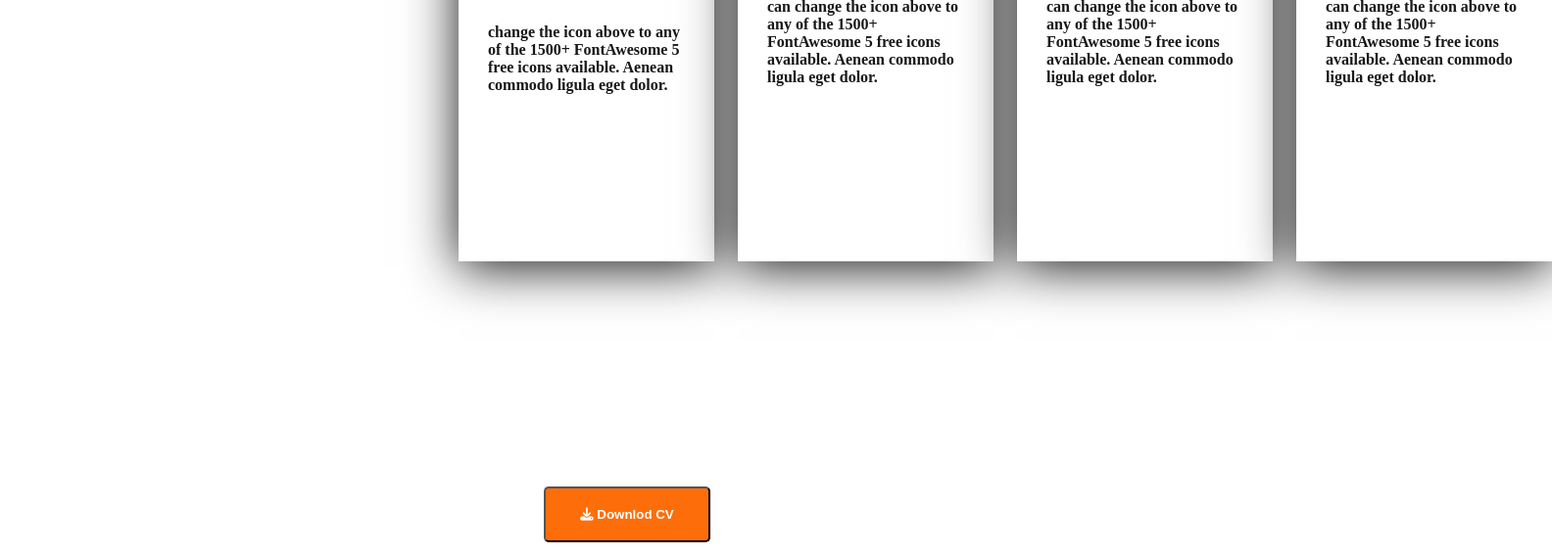
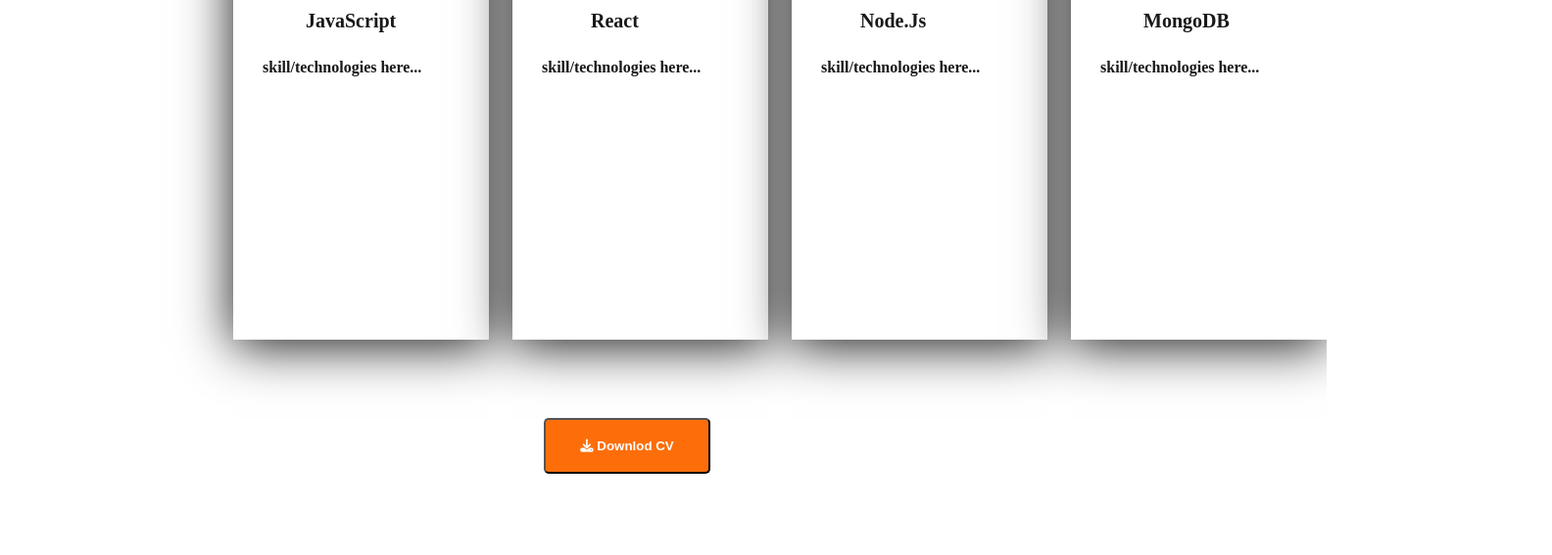
Before and after one commit to tamimzia7/Web_cproject, a plain HTML site: page index.html in a window 1280 px wide. Shown: the part 2072-2639 px from the top of the page at 98% size, 1584 px wide, since content can reach past the window. Drawn offline with Linux system fonts and the light colour scheme.

Commit message:
first commit

```diff
--- a/index.html
+++ b/index.html
@@ -79,34 +79,36 @@
                     quick overview of my main technical skill sets and technologies i use. Want to find out more about
                     my experience? Check out my online resume and project portfolio.
                 </p>
+                <br>
+                <br>
+                <br>
+                <br>
 
-                <div class="skill-con section-title text-al about s-c">
 
+               <div class="skill-con">
   <div class="skill">
     <img class="s-img" src="images/icons/js.png" alt="">
-                        <h4 class="skill-title">Vanilla JavaScript</h4>
-                        <p class="skill-dep">List skill/technologies here. You can change the icon above to any of the
-                            1500+ FontAwesome 5 free icons available. Aenean commodo ligula eget dolor.</p>
+    <h4 class="skill-title">JavaScript</h4>
+    <p class="skill-dep"> skill/technologies here...</p>
   </div>
   <div class="skill">
     <img class="s-img" src="images/icons/react.png" alt="">
     <h4 class="skill-title">React</h4>
-                        <p class="skill-dep">List skill/technologies here. You can change the icon above to any of the
-                            1500+ FontAwesome 5 free icons available. Aenean commodo ligula eget dolor.</p>
+    <p class="skill-dep"> skill/technologies here...</p>
   </div>
   <div class="skill">
     <img class="s-img" src="images/icons/nodejs.png" alt="">
     <h4 class="skill-title">Node.Js</h4>
-                        <p class="skill-dep">List skill/technologies here. You can change the icon above to any of the
-                            1500+ FontAwesome 5 free icons available. Aenean commodo ligula eget dolor.</p>
+    <p class="skill-dep"> skill/technologies here...</p>
   </div>
   <div class="skill">
     <img class="s-img" src="images/icons/mongo.png" alt="">
     <h4 class="skill-title">MongoDB</h4>
-                        <p class="skill-dep">List skill/technologies here. You can change the icon above to any of the
-                            1500+ FontAwesome 5 free icons available. Aenean commodo ligula eget dolor.</p>
+    <p class="skill-dep"> skill/technologies here...</p>
   </div>
 </div>
+<br><br>
+
                 <div>
                     <button class="btn-pry"> <i class="fa-solid fa-download"></i> Downlod CV</button>
                 </div>
```
Lines whose indentation alone changed are shown as unchanged.
